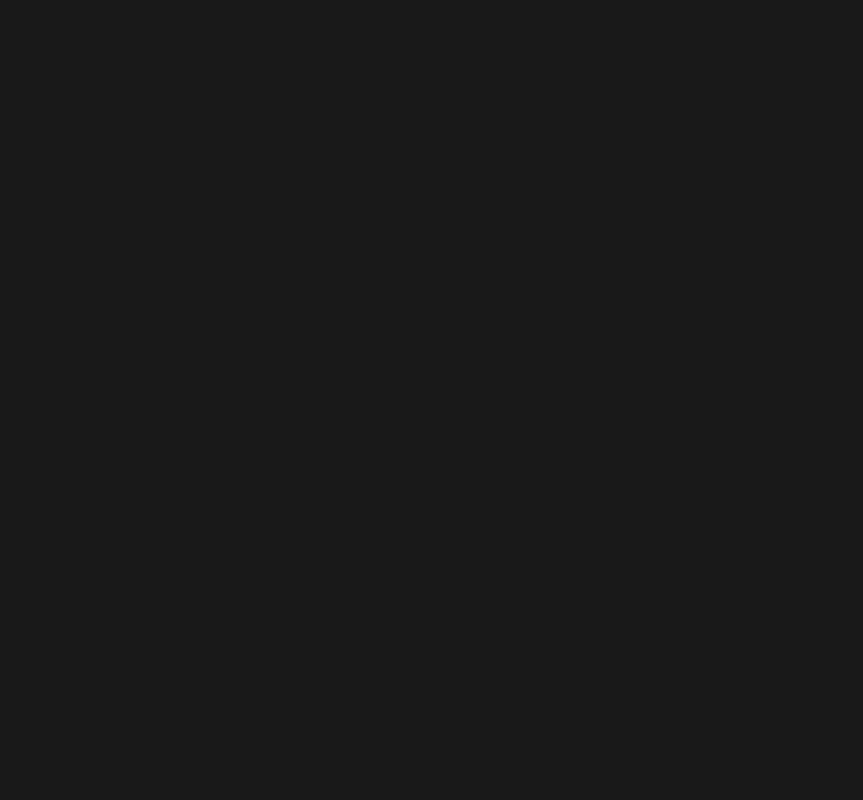
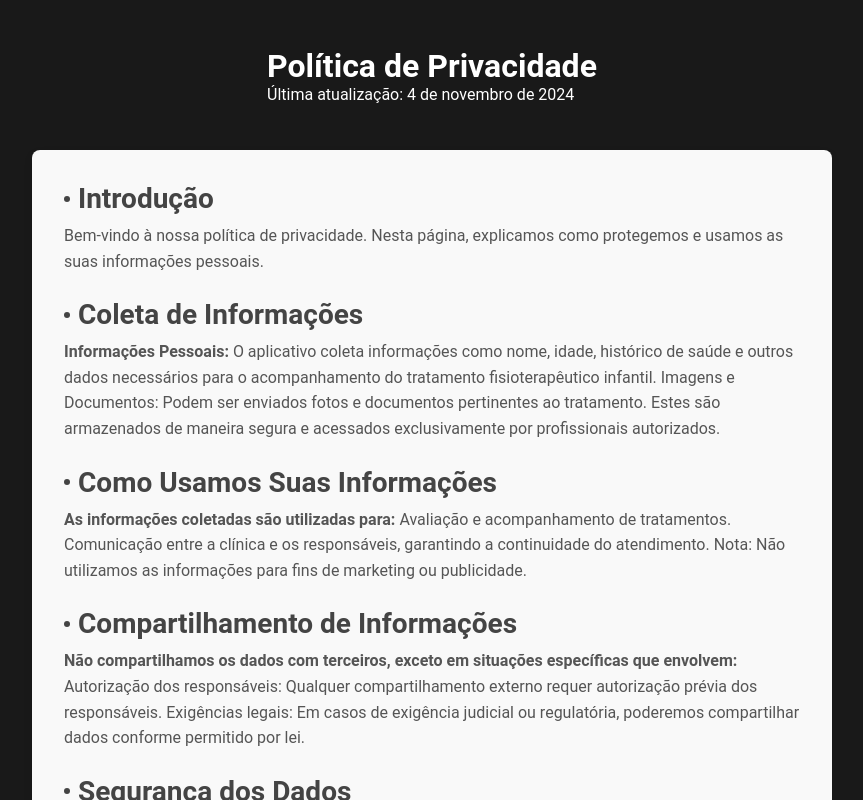
Before and after one commit to Cassio-Vileno/Portfolio, a React (Vite) app: page /maz-fisio in a window 1280 px wide. Before the commit this address had no page. Shown: the whole page, without its empty margins (208-1071 px from the left). Built offline with nearby package versions, Linux system fonts and the light colour scheme.

Commit message:
fix: :bug: correção de rota

```diff
--- a/src/router/routes.tsx
+++ b/src/router/routes.tsx
@@ -7,7 +7,7 @@ const AppRoutes = () => {
     <Router>
       <Routes>
         <Route path="/" element={<Home />} />
-        <Route path="/maz-fisio/privacy-policy" element={<PrivacyPolicy />} />
+        <Route path="/maz-fisio" element={<PrivacyPolicy />} />
       </Routes>
     </Router>
   );
```
